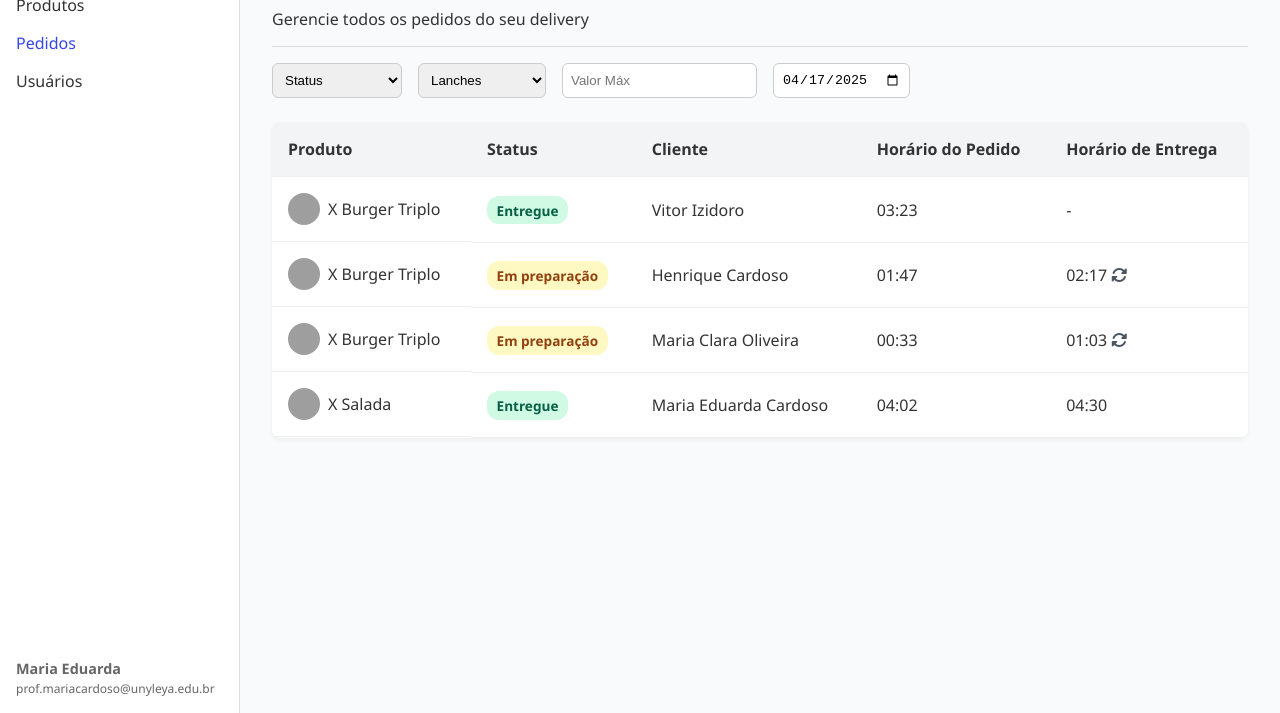
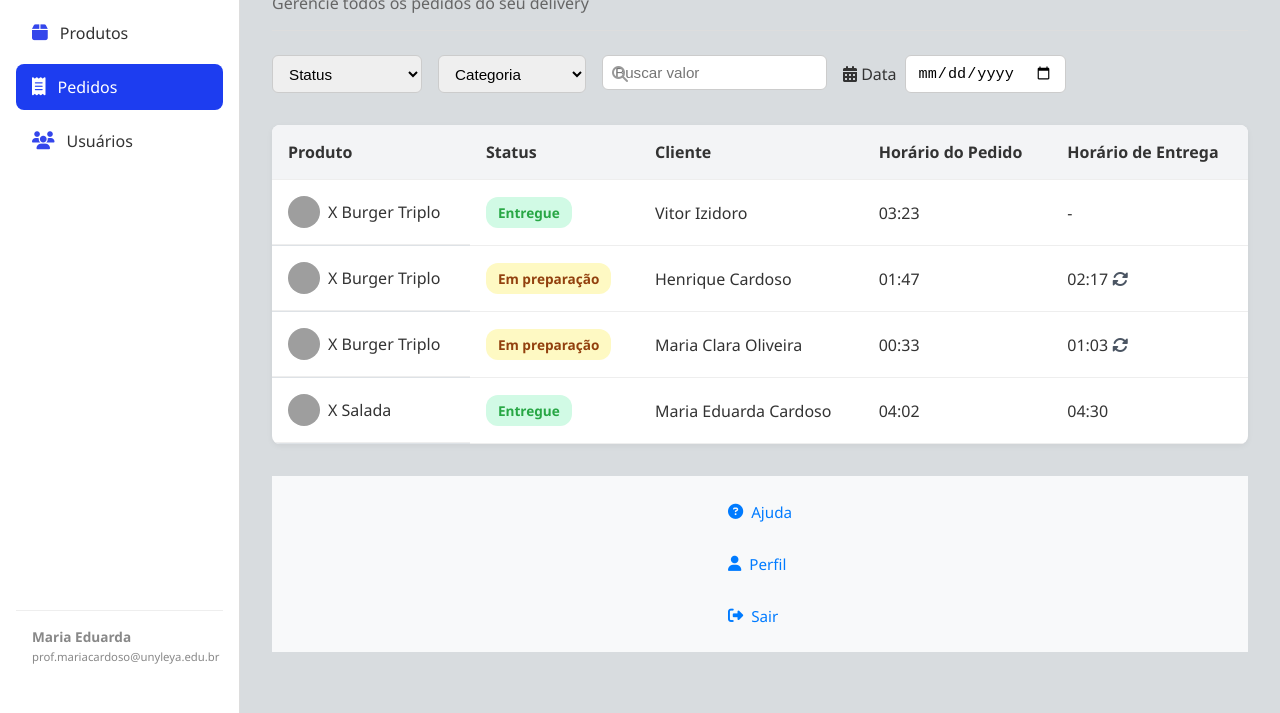
Before and after one commit to dudahcardoso/PPEII-Projetos-e-Praticas-de-Extensao, a plain HTML site: page index.html in a window 1280 px wide. Shown: the part 87-800 px from the top of the page. Drawn offline with Linux system fonts and the light colour scheme; grey boxes are pictures that could not be loaded.

Commit message:
Feat: subindo melhorias

```diff
--- a/index.html
+++ b/index.html
@@ -3,48 +3,66 @@
 <head>
   <meta charset="UTF-8">
   <title>EasyQode - Pedidos</title>
+  <meta name="viewport" content="width=device-width, initial-scale=1.0">
+
   <!-- Estilo da página -->
   <link rel="stylesheet" href="style.css">
+
   <!-- Ícones (Font Awesome) -->
   <link rel="stylesheet" href="https://cdnjs.cloudflare.com/ajax/libs/font-awesome/6.5.0/css/all.min.css">
 </head>
 <body>
-    <!-- Menu lateral -->
-  <div class="sidebar">
+  <!-- Sidebar -->
+  <aside class="sidebar">
     <h2>EasyQode</h2>
-    <a href="produtos.html">Produtos</a>
-    <a href="index.html" class="active">Pedidos</a>
-    <a href="usuarios.html">Usuários</a>
-    <!-- Usuário logado -->
+    <nav>
+      <ul>
+        <li><a href="produtos.html"><i class="fas fa-box"></i> Produtos</a></li>
+        <li><a href="index.html" class="active"><i class="fas fa-receipt"></i> Pedidos</a></li>
+        <li><a href="usuarios.html"><i class="fas fa-users"></i> Usuários</a></li>
+      </ul>
+    </nav>
     <div class="user">
       <p><strong>Maria Eduarda</strong><br><small>prof.mariacardoso@unyleya.edu.br</small></p>
     </div>
-  </div>
-<!-- Área principal -->
-  <div class="main">
+  </aside>
+
+  <!-- Conteúdo principal -->
+  <main class="main">
+    <header>
       <h1>Pedidos</h1>
       <p id="subfrase">Gerencie todos os pedidos do seu delivery</p>
+    </header>
+
     <hr class="linha-separadora">
+
     <!-- Filtros -->
-    <div class="filters">
-        <!-- Filtro por status -->
-      <select id="statusFilter">
+    <section class="filters" aria-label="Filtros de pedidos">
+      <select id="statusFilter" aria-label="Filtrar por status">
         <option value="">Status</option>
-        <option value="Entregue">Entregue</option>
-        <option value="Em preparação">Em preparação</option>
+        <option value="entregue">Entregue</option>
+        <option value="preparacao">Em preparação</option>
       </select>
-      <!-- Filtro por categoria -->
-      <select id="categoriaFilter">
-        <option value="">Lanches</option>
+
+      <select id="categoriaFilter" aria-label="Filtrar por categoria">
+        <option value="">Categoria</option>
         <option value="X Burger Triplo">X Burger Triplo</option>
         <option value="X Salada">X Salada</option>
       </select>
-       <!-- Campo de valor (visual apenas) -->
-      <input type="text" placeholder="Valor Máx">
-      <!-- Filtro por data -->
-      <input type="date" value="2025-04-17">
+
+      <div class="input-icon">
+        <i class="fas fa-search" aria-hidden="true"></i>
+        <input type="text" placeholder="Buscar valor" aria-label="Buscar por valor">
       </div>
+
+      <div class="filter-group">
+        <label for="data"><i class="fas fa-calendar-alt"></i> Data</label>
+        <input type="date" id="data" name="data">
+      </div>
+    </section>
+
     <!-- Tabela de pedidos -->
+    <section aria-label="Tabela de pedidos">
       <table id="pedidosTable">
         <thead>
           <tr>
@@ -56,10 +74,20 @@
           </tr>
         </thead>
         <tbody>
-        <!-- As linhas da tabela serão inseridas dinamicamente com JS -->
+          <!-- Conteúdo dinâmico inserido por JS -->
         </tbody>
       </table>
-  </div>
+    </section>
+
+    <!-- Rodapé -->
+    <footer class="footer">
+      <nav>
+        <a href="/ajuda"><i class="fas fa-question-circle"></i> Ajuda</a>
+        <a href="/perfil"><i class="fas fa-user"></i> Perfil</a>
+        <a href="/sair"><i class="fas fa-sign-out-alt"></i> Sair</a>
+      </nav>
+    </footer>
+  </main>
 
   <script src="script.js"></script>
 </body>
--- a/style.css
+++ b/style.css
@@ -6,91 +6,178 @@
 }
 body {
   font-family: 'Segoe UI', sans-serif;
-    background-color: #f9fafb;
+  background-color: #d8dcdf;
   display: flex;
   min-height: 100vh;
   color: #333;
 }
-  /* Estilo da barra lateral */
+
+/* Cabeçalhos fixos na tabela */
+th {
+  position: sticky;
+  top: 0;
+  background-color: #fff;
+  z-index: 2;
+}
+tr {
+  border-bottom: 1px solid #dee2e6;
+}
+
+/* === Sidebar === */
 .sidebar {
   width: 240px;
-    background-color: #ffffff;
-    padding: 1rem;
+  background-color: #fff;
+  padding: 2rem 1rem;
   border-right: 1px solid #ddd;
+  display: flex;
+  flex-direction: column;
+  justify-content: space-between;
 }
+
 .sidebar h2 {
   color: #3446eb;
+  font-size: 1.5rem;
   margin-bottom: 2rem;
+  text-align: center;
 }
+
+ul {
+  list-style: none;
+  padding: 0; /* opcional, remove o recuo padrão */
+  margin: 0;  /* opcional */
+}
+
 .sidebar a {
-    display: block;
-    margin: 1rem 0;
+  display: flex;
+  align-items: center;
+  gap: 12px;
+  padding: 0.75rem 1rem;
+  margin-bottom: 0.5rem;
+  border-radius: 8px;
   color: #333;
   text-decoration: none;
   font-weight: 500;
+  transition: background 0.2s, color 0.2s;
 }
-  .sidebar a.active {
+
+.sidebar a i {
+  font-size: 18px;
+  color: #3446eb;
+  transition: color 0.2s;
+}
+
+.sidebar a:hover {
+  background-color: #f0f4ff;
   color: #3446eb;
 }
-  /* Info do usuário */
+
+.sidebar a:hover i {
+  color: #1d3df0;
+}
+
+.sidebar a.active {
+  background-color: #1d3df0;
+  color: #fff;
+}
+
+.sidebar a.active i {
+  color: #fff;
+}
+
 .user {
-    position: absolute;
-    bottom: 1rem;
-    left: 1rem;
-    font-size: 0.9rem;
-    color: #666;
+  font-size: 0.85rem;
+  color: #888;
+  padding: 1rem;
+  border-top: 1px solid #eee;
+  margin-top: auto;
+  text-align: left;
+  line-height: 1.4;
 }
-/* Área principal */
+
+
+/* === Área principal === */
 .main {
   flex-grow: 1;
   padding: 2rem;
 }
 .main h1 {
   font-size: 1.8rem;
-    margin-bottom: 1.5rem;
+  margin-bottom: 0.5rem;
+}
+#subfrase {
+  font-size: 1rem;
+  color: #666;
 }
 .linha-separadora {
   border: none;
   border-top: 1px solid #ddd;
-    margin: 1rem 0;
+  margin: 1rem 0 1.5rem;
 }
 
-  /* Área de filtros */
+/* === Filtros === */
 .filters {
   display: flex;
+  flex-wrap: wrap;
   gap: 1rem;
-    margin-bottom: 1.5rem;
+  margin-bottom: 2rem;
 }
 .filters select,
-  .filters input {
-    padding: 0.5rem;
+.filters input[type="date"],
+.filters input[type="text"] {
+  padding: 0.5rem 0.75rem;
   border: 1px solid #ccc;
   border-radius: 6px;
+  font-size: 0.95rem;
 }
-/* Tabela de pedidos */
+.input-icon {
+  position: relative;
+}
+.input-icon i {
+  position: absolute;
+  left: 10px;
+  top: 50%;
+  transform: translateY(-50%);
+  color: #999;
+}
+.input-icon input {
+  padding-left: 2rem;
+}
+
+/* Grupo de filtro */
+.filter-group {
+  display: flex;
+  align-items: center;
+  gap: 0.5rem;
+}
+
+/* === Tabela === */
 table {
   width: 100%;
-    background: white;
+  background: #fff;
   border-collapse: collapse;
   border-radius: 8px;
   overflow: hidden;
-    box-shadow: 0 2px 4px rgba(0,0,0,0.05);
+  box-shadow: 0 2px 6px rgba(0, 0, 0, 0.05);
 }
 th, td {
   padding: 1rem;
-    border-bottom: 1px solid #eee;
   text-align: left;
   vertical-align: middle;
+  border-bottom: 1px solid #eee;
 }
 th {
   background-color: #f3f4f6;
+  font-weight: 600;
+  color: #333;
 }
-  /* Status coloridos */
+
+/* === Status === */
 .status {
-    padding: 0.3rem 0.6rem;
+  padding: 0.35rem 0.75rem;
   border-radius: 12px;
   font-size: 0.85rem;
   font-weight: bold;
+  display: inline-block;
 }
 .entregue {
   background-color: #d1fae5;
@@ -100,7 +187,8 @@
   background-color: #fef9c3;
   color: #92400e;
 }
-  /* Imagem e nome do produto */
+
+/* === Produto === */
 .produto {
   display: flex;
   align-items: center;
@@ -110,8 +198,10 @@
   width: 32px;
   height: 32px;
   border-radius: 50%;
+  object-fit: cover;
 }
-  /* Botão de atualizar */
+
+/* === Botão de atualização === */
 .refresh-btn {
   background: none;
   border: none;
@@ -119,6 +209,30 @@
   cursor: pointer;
   font-size: 1rem;
 }
+
+/* === Rodapé === */
+.footer {
+  margin-top: 2rem;
+  display: flex;
+  gap: 2rem;
+}
+.footer a {
+  display: flex;
+  align-items: center;
+  gap: 0.5rem;
+  text-decoration: none;
+  color: #555;
+  font-size: 0.95rem;
+  transition: color 0.2s;
+  padding: 1rem;
+}
+.footer a i {
+  color: #007bff;
+}
+.footer a:hover {
+  color: #007bff;
+}
+
 
   /*css da página produtos */
   .form-produto {
@@ -232,3 +346,23 @@
     border-radius: 4px;
     box-shadow: 0 0 5px rgba(0, 0, 0, 0.05);
   }
+
+
+  .status.entregue {
+    color: #28a745; /* Verde */
+  }
+  .status.preparacao {
+    color: #ffc107; /* Amarelo */
+  }
+
+  /* footer */
+  .footer {
+    display: flex;
+    justify-content: space-around;
+    padding: 10px;
+    background-color: #f8f9fa;
+  }
+  .footer a {
+    color: #007bff;
+    text-decoration: none;
+  }
```
Also changed, not shown: produtos.html (+5 -3 lines), usuarios.html (+5 -3 lines). Lines whose indentation alone changed are shown as unchanged.
